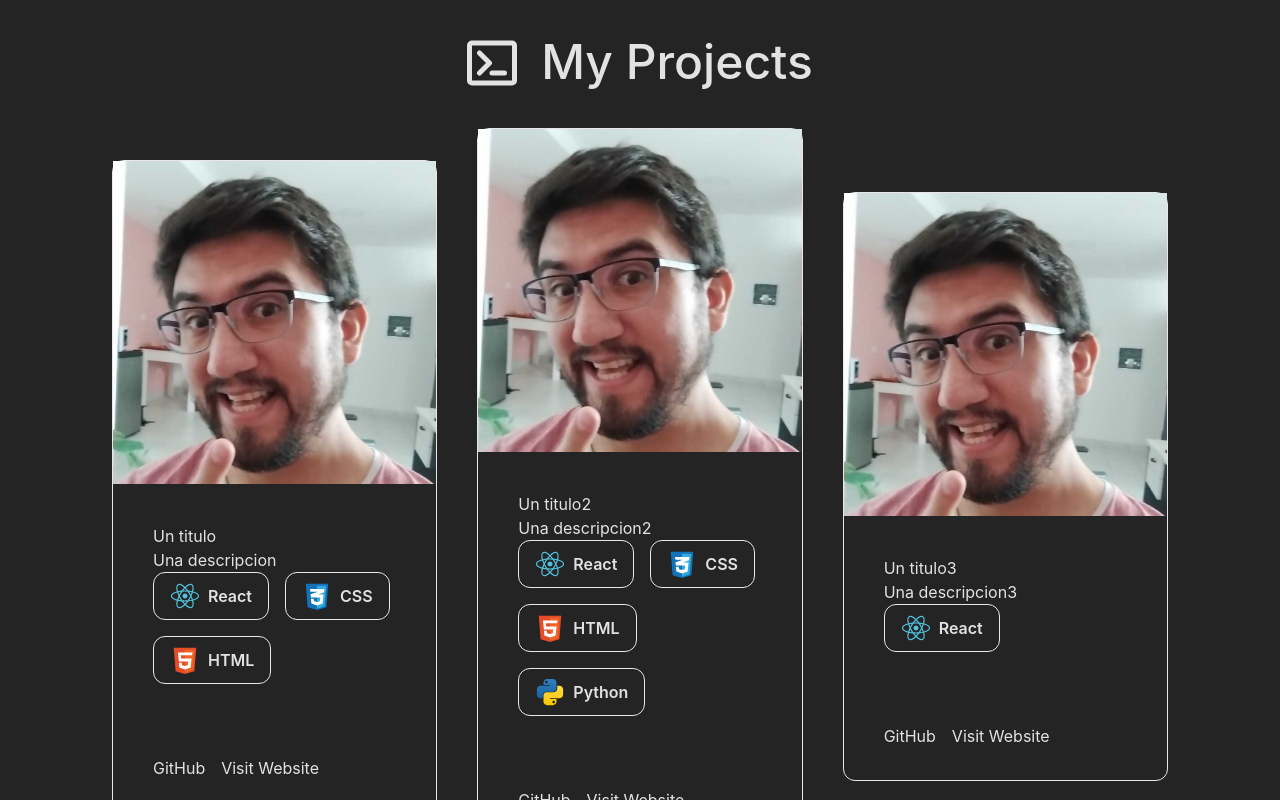
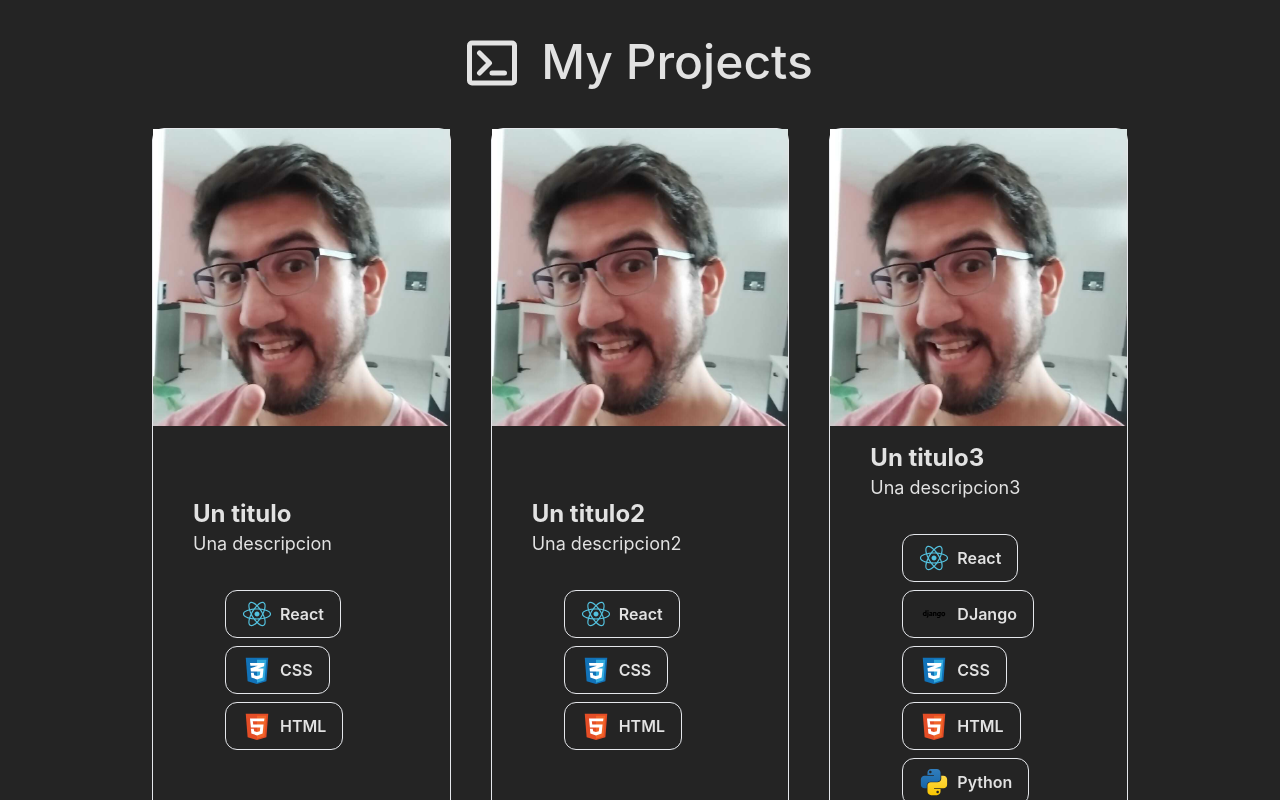
Before and after one commit to GutyChoque/portfolio-guty, a React (Vite) app: page / in a window 1280 px wide. Shown: the part 1400-2200 px from the top of the page. Built offline with nearby package versions, Linux system fonts and the light colour scheme.

Commit message:
project styles changed. need to keep working

```diff
--- a/src/components/sections/Projects.jsx
+++ b/src/components/sections/Projects.jsx
@@ -23,7 +23,7 @@ function Projects() {
       id: 2,
       title: "Un titulo2",
       description: "Una descripcion2",
-      technologies: ["React", "CSS", "HTML", "Python"],
+      technologies: ["React", "CSS", "HTML"],
       img: gutyFace,
       github: "un link a git2",
       link: "un link link2",
@@ -32,23 +32,23 @@ function Projects() {
       id: 3,
       title: "Un titulo3",
       description: "Una descripcion3",
-      technologies: ["React"],
+      technologies: ["React", "DJango", "CSS", "HTML", "Python"],
       img: gutyFace,
       github: "un link a git3",
       link: "un link link3",
     },
   ];
 
-  const iconsStyle = { width: "30px", height: "30px" }
+  const iconsStyle = { width: "30px", height: "30px" };
 
   const techIcons = {
-    "React": <ReactIcon style={iconsStyle} />,
-    "CSS": <CSSIcon style={iconsStyle} />,
-    "HTML": <HTMLIcon style={iconsStyle} />,
-    "Python": <PythonIcon style={iconsStyle} />,
-    "JavaScript": <JavaScriptIcon style={iconsStyle} />,
-    "NodeJs": <NodeJsIcon style={iconsStyle} />,
-    "DJango": <DJangoIcon style={iconsStyle} />,
+    React: <ReactIcon style={iconsStyle} />,
+    CSS: <CSSIcon style={iconsStyle} />,
+    HTML: <HTMLIcon style={iconsStyle} />,
+    Python: <PythonIcon style={iconsStyle} />,
+    JavaScript: <JavaScriptIcon style={iconsStyle} />,
+    NodeJs: <NodeJsIcon style={iconsStyle} />,
+    DJango: <DJangoIcon style={iconsStyle} />,
   };
 
   return (
@@ -62,25 +62,30 @@ function Projects() {
           My Projects
         </h2>
       </div>
-      <div className="grid grid-cols-1 md:grid-cols-2 lg:grid-cols-3 items-center gap-10">
+      <div className="grid grid-cols-1 md:grid-cols-2 lg:grid-cols-3 md:items-start gap-10 md:px-10 auto-rows-fr">
         {projects.map((project) => (
-          <article className="overflow-y-clip rounded-xl border" key={project.id}>
-            <div className="">
-              <img src={project.img} alt={project.title} />
-            </div>
-            <div className="p-10">
-              <h3>{project.title}</h3>
-              <p>{project.description}</p>
-              <div className="flex flex-wrap gap-4">
+          <article
+            className="flex flex-col justify-between h-full overflow-y-clip rounded-xl border w-3/4 md:w-full"
+            key={project.id}
+          >
+            <img src={project.img} alt={project.title} />
+
+            <div className="px-10 pt-4">
+              <h3 className="text-2xl font-bold">{project.title}</h3>
+              <p className="text-lg">{project.description}</p>
+              <div className="py-4 md:p-8 flex flex-wrap gap-2">
                 {project.technologies.map((technology) => (
-                  <div key={technology} className="flex items-center border rounded-xl py-2 px-4 gap-2">
+                  <div
+                    key={technology}
+                    className="flex items-center border rounded-xl py-2 px-4 gap-2"
+                  >
                     {techIcons[technology]}
                     <p className="font-semibold">{technology}</p>
                   </div>
                 ))}
               </div>
             </div>
-            <div className="p-8">
+            <div className="self-center p-8">
               <a
                 href={project.github}
                 target="_blank"
```
